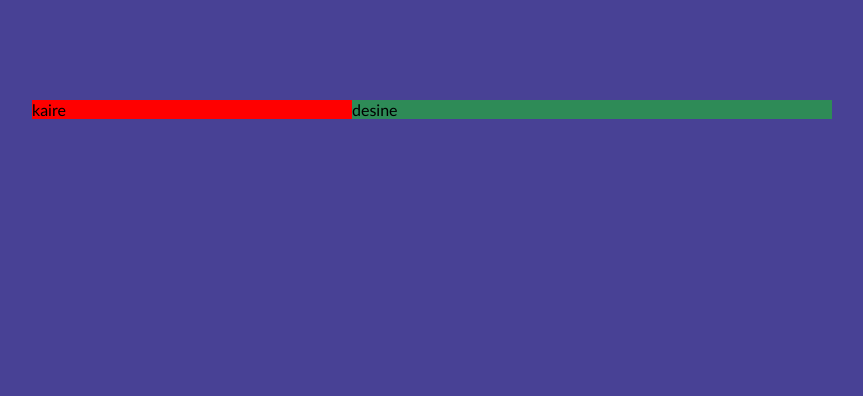
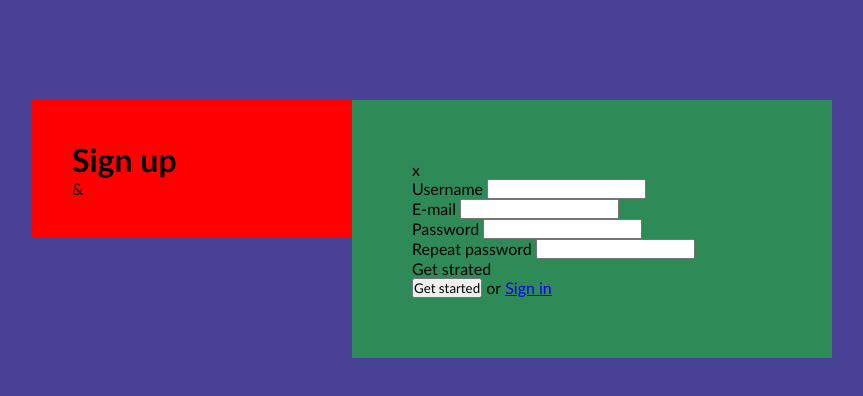
Before and after one commit to sabinalebediene/4-Sign-Up, a plain HTML site: page index.html in a window 1280 px wide. Shown: the whole page, without its empty margins (208-1071 px from the left). Drawn offline with Linux system fonts and the light colour scheme.

Commit message:
Structure update

```diff
--- a/index.html
+++ b/index.html
@@ -11,12 +11,43 @@
 <body>
     <main class="container">
         <div class="left-column">
-            kaire
+            <h1 class="title">Sign up</h1>
+            <footer class="footer">
+                <a class="link" href="Privacy policy"></a>
+                <span class="amp">&amp;</span>
+                <a class="link" href="terms of service"></a>
+            </footer>
 
         </div>
 
-        <div class="right-column">
-            desine
+    <div class="right-column">
+        <div class="close">x</div>
+        <form class="form">
+            <div class="form-row">
+                <label for="username">Username</label>
+                <input id="username" type="text">
+            </div>
+                <div class="form-row">
+                <label for="email">E-mail</label>
+                <input id="email" type="text">
+            </div>
+                <div class="form-row">
+                <label for="pass">Password</label>
+                <input id="pass" type="text">
+            </div>
+                <div class="form-row"></div>
+                <label for="repass">Repeat password</label>
+                <input id="repass" type="text">
+
+            <div class="form-row">
+                <div class="btn">Get strated</div>
+                <input type="submit" value="Get started">
+                <span>or</span>
+                <a class="blue-link" href="#">Sign in</a>
+            </div>
+
+
+            </form>
 
 
         </div>
--- a/main.css
+++ b/main.css
@@ -13,25 +13,38 @@ body{
     background-color: #484195;
 }
 
-    .container{
+    .container {
         display: inline-block;
         width: 800px;
         margin-top: 100px;
         margin-left: calc( (100% - 800px) / 2);
     }
 
-        .left-column{
+        .left-column {
             display: inline-block;
             float: left;
             width: 40%;
+            padding: 40px;
             background-color: red;
 
         }
+        .title {
 
-        .right-column{
+        }
+        .footer {
+
+        }
+            .link {
+
+            }
+            .amp {
+
+            }
+            .right-column {
             display: inline-block;
             float: left;
             width: 60%;
+            padding: 60px;
             background-color: seagreen;
 
         }
```
Also changed, not shown: Mountain.png (added).
